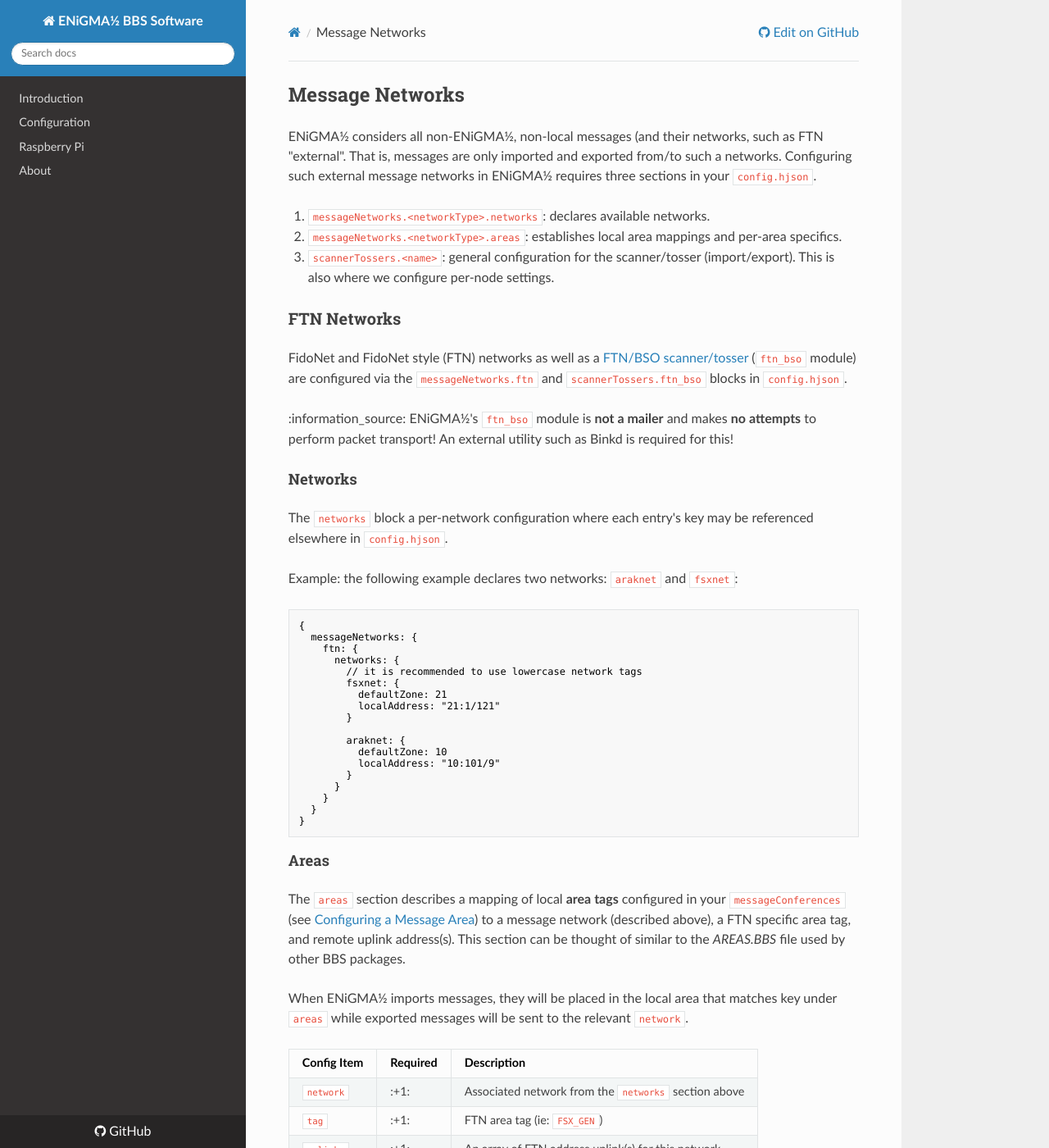
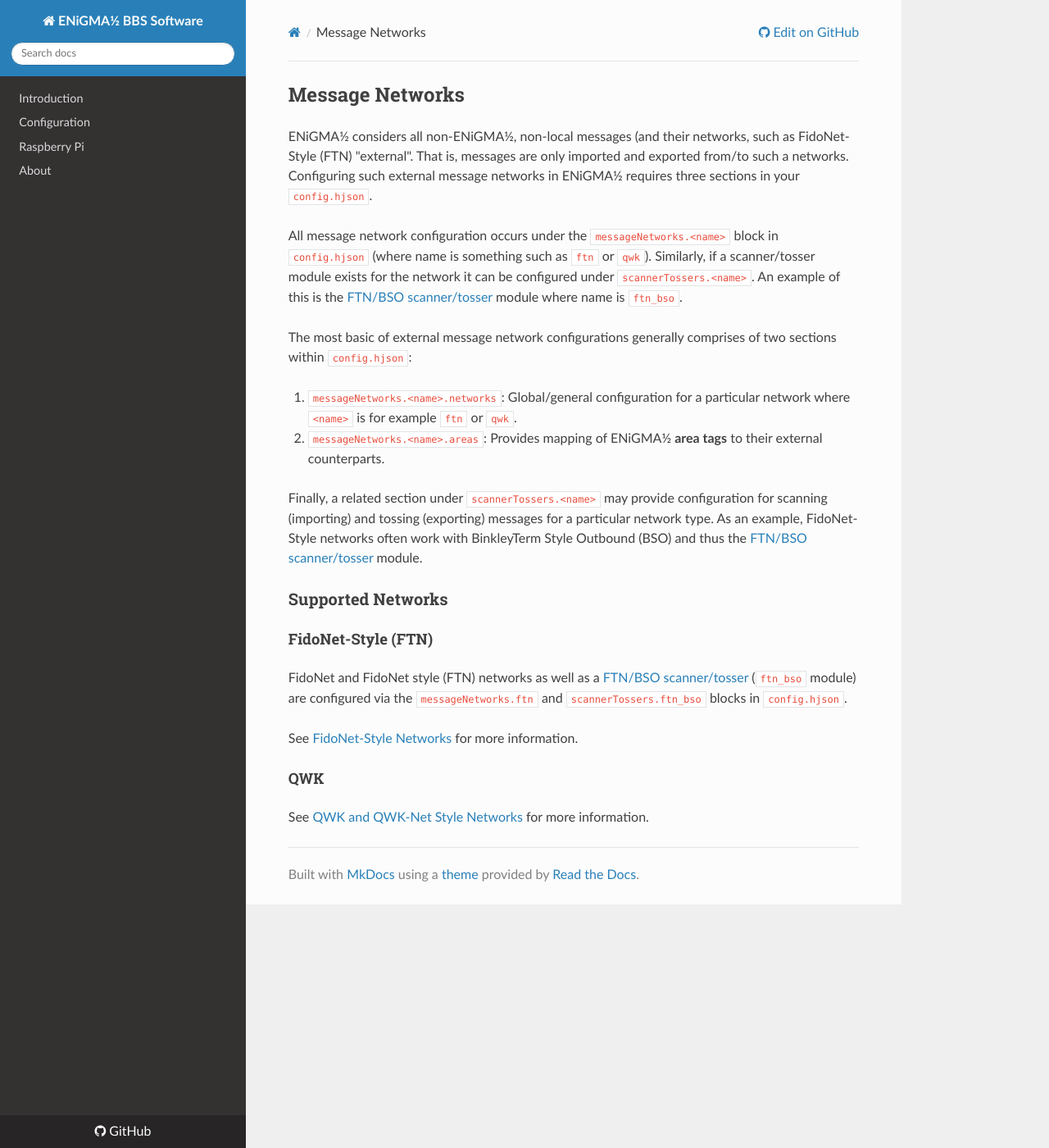
Before and after one commit to NuSkooler/enigma-bbs, an MkDocs documentation site: the page built from docs/messageareas/message-networks.md, in a window 1280 px wide and 1400 px high. Shown: the whole window at 82% size. Built offline with MkDocs 1.6.1, drawn with Linux system fonts in a browser that asks for light colours; nearby versions of some CDN libraries; old or Windows-style settings are respelled for this version of MkDocs; some of the changed text lies outside the part shown.

Commit message:
Add initial QWK docs, update FTN, etc.

````diff
--- a/docs/messageareas/message-networks.md
+++ b/docs/messageareas/message-networks.md
@@ -3,103 +3,23 @@ layout: page
 title: Message Networks
 ---
 ## Message Networks
-ENiGMA½ considers all non-ENiGMA½, non-local messages (and their networks, such as FTN "external". That is, messages are only imported and exported from/to such a networks. Configuring such external message networks in ENiGMA½ requires three sections in your `config.hjson`.
+ENiGMA½ considers all non-ENiGMA½, non-local messages (and their networks, such as FidoNet-Style (FTN) "external". That is, messages are only imported and exported from/to such a networks. Configuring such external message networks in ENiGMA½ requires three sections in your `config.hjson`.
 
-1. `messageNetworks.<networkType>.networks`: declares available networks.
-2. `messageNetworks.<networkType>.areas`: establishes local area mappings and per-area specifics.
-3. `scannerTossers.<name>`: general configuration for the scanner/tosser (import/export). This is also where we configure per-node settings.
+All message network configuration occurs under the `messageNetworks.<name>` block in `config.hjson` (where name is something such as `ftn` or `qwk`). Similarly, if a scanner/tosser module exists for the network it can be configured under `scannerTossers.<name>`. An example of this is the [FTN/BSO scanner/tosser](bso-import-export.md) module where name is `ftn_bso`.
 
-### FTN Networks
+The most basic of external message network configurations generally comprises of two sections within `config.hjson`:
+
+1. `messageNetworks.<name>.networks`: Global/general configuration for a particular network where `<name>` is for example `ftn` or `qwk`.
+2. `messageNetworks.<name>.areas`: Provides mapping of ENiGMA½ **area tags** to their external counterparts.
+
+Finally, a related section under `scannerTossers.<name>` may provide configuration for scanning (importing) and tossing (exporting) messages for a particular network type. As an example, FidoNet-Style networks often work with BinkleyTerm Style Outbound (BSO) and thus the [FTN/BSO scanner/tosser](bso-import-export.md) module.
+
+### Supported Networks
+
+#### FidoNet-Style (FTN)
 FidoNet and FidoNet style (FTN) networks as well as a [FTN/BSO scanner/tosser](bso-import-export.md) (`ftn_bso` module) are configured via the `messageNetworks.ftn` and `scannerTossers.ftn_bso` blocks in `config.hjson`.
 
-:information_source: ENiGMA½'s `ftn_bso` module is **not a mailer** and makes **no attempts** to perform packet transport! An external utility such as Binkd is required for this!
+See [FidoNet-Style Networks](ftn.md) for more information.
 
-#### Networks
-The `networks` block a per-network configuration where each entry's key may be referenced elsewhere in `config.hjson`.
-
-Example: the following example declares two networks: `araknet` and `fsxnet`:
-```hjson
-{
-  messageNetworks: {
-    ftn: {
-      networks: {
-        // it is recommended to use lowercase network tags
-        fsxnet: {
-          defaultZone: 21
-          localAddress: "21:1/121"
-        }
-
-        araknet: {
-          defaultZone: 10
-          localAddress: "10:101/9"
-        }
-      }
-    }
-  }
-}
-```
-
-#### Areas
-The `areas` section describes a mapping of local **area tags** configured in your `messageConferences` (see [Configuring a Message Area](configuring-a-message-area.md)) to a message network (described above), a FTN specific area tag, and remote uplink address(s). This section can be thought of similar to the *AREAS.BBS* file used by other BBS packages.
-
-When ENiGMA½ imports messages, they will be placed in the local area that matches key under `areas` while exported messages will be sent to the relevant `network`.
-
-| Config Item | Required | Description                                              |
-|-------------|----------|----------------------------------------------------------|
-| `network`   | :+1:     | Associated network from the `networks` section above |
-| `tag`       | :+1:     | FTN area tag (ie: `FSX_GEN`) |
-| `uplinks`   | :+1:     | An array of FTN address uplink(s) for this network |
-
-Example:
-```hjson
-{
-  messageNetworks: {
-    ftn: {
-      areas: {
-        // it is recommended to use lowercase area tags
-        fsx_general:        //  *local* tag found within messageConferences
-          network: fsxnet   //  that we are mapping to this network
-          tag: FSX_GEN      //  ...and this remote FTN-specific tag
-          uplinks: [ "21:1/100" ] // a single string also allowed here
-        }
-      }
-    }
-  }
-}
-```
-
-:information_source: You can import `AREAS.BBS` or FTN style `.NA` files using [oputil](/docs/admin/oputil.md)!
-
-### A More Complete Example
-Below is a more complete *example* illustrating some of the concepts above:
-
-```hjson
-{
-  messageNetworks: {
-    ftn: {
-      networks: {
-        fsxnet: {
-          defaultZone: 21
-          localAddress: "21:1/121"
-        }
-      }
-
-      areas: {
-        fsx_general: {
-          network: fsxnet
-
-          //  ie as found in your info packs .NA file
-          tag: FSX_GEN
-
-          uplinks: [ "21:1/100" ]
-        }
-      }
-    }
-  }
-}
-```
-
-:information_source: Remember for a complete FTN experience, you'll probably also want to configure [FTN/BSO scanner/tosser](bso-import-export.md) settings.
-
-### FTN/BSO Scanner Tosser
-Please see the [FTN/BSO Scanner/Tosser](bso-import-export.md) documentation for information on this area.
+#### QWK
+See [QWK and QWK-Net Style Networks](qwk.md) for more information.
````
Also changed, not shown: docs/_includes/nav.md (+2 -0 lines), docs/messageareas/ftn.md (added, +105 -0 lines), docs/messageareas/qwk.md (added, +52 -0 lines), 2 other files.
